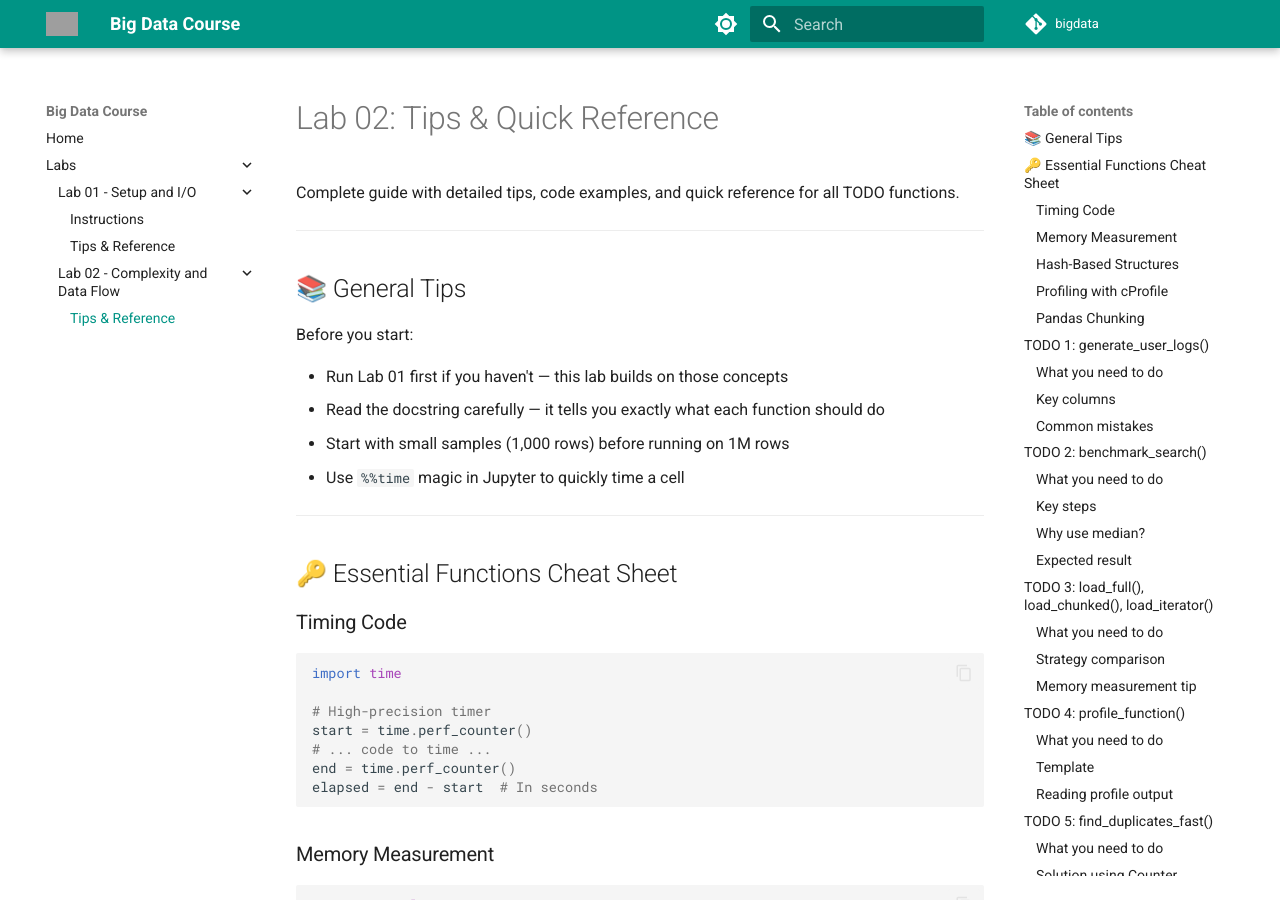
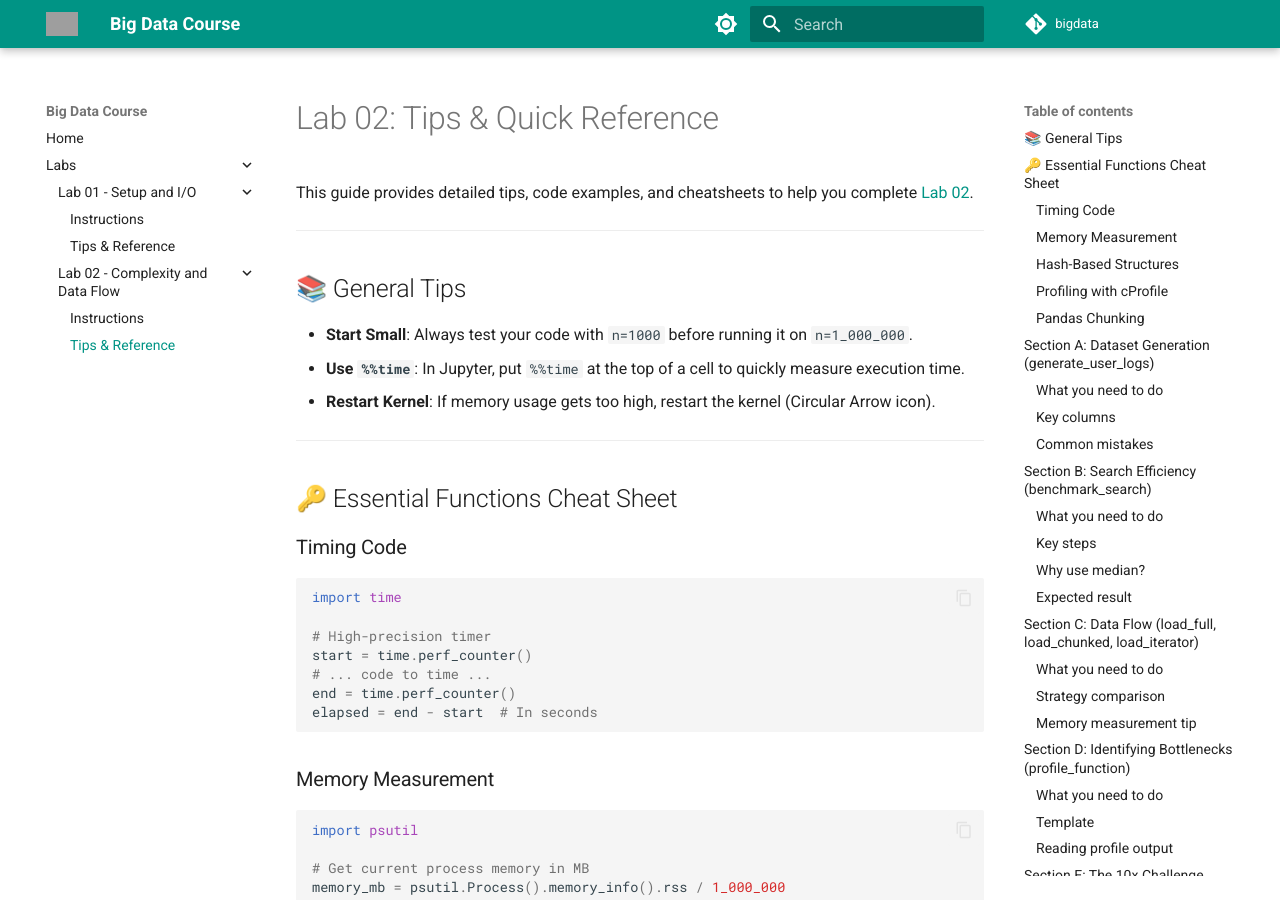
Before and after one commit to alvarodiez20/bigdata, an MkDocs documentation site: the page built from docs/labs/lab02_guide.md, in a window 1280 px wide and 900 px high. Built offline with MkDocs 1.6.1 and Material for MkDocs 9.7.7, drawn with Linux system fonts in a browser that asks for light colours; comment, search, counter and statistics services are not loaded; some of the changed text lies outside the part shown; grey boxes are pictures that could not be loaded.

Commit message:
Refactor Lab 02 docs on refinement branch (#7)
* Refactor Lab 02 docs on refinement branch

* Version bumped to 0.2.1

```diff
--- a/docs/labs/lab02_guide.md
+++ b/docs/labs/lab02_guide.md
@@ -1,17 +1,14 @@
 # Lab 02: Tips & Quick Reference
 
-Complete guide with detailed tips, code examples, and quick reference for all TODO functions.
+This guide provides detailed tips, code examples, and cheatsheets to help you complete [Lab 02](lab02_instructions.md).
 
 ---
 
 ## 📚 General Tips
 
-Before you start:
-
-- Run Lab 01 first if you haven't — this lab builds on those concepts
-- Read the docstring carefully — it tells you exactly what each function should do
-- Start with small samples (1,000 rows) before running on 1M rows
-- Use `%%time` magic in Jupyter to quickly time a cell
+- **Start Small**: Always test your code with `n=1000` before running it on `n=1_000_000`.
+- **Use `%%time`**: In Jupyter, put `%%time` at the top of a cell to quickly measure execution time.
+- **Restart Kernel**: If memory usage gets too high, restart the kernel (Circular Arrow icon).
 
 ---
 
@@ -73,7 +70,7 @@ for chunk in pd.read_csv("file.csv", chunksize=50000):
 
 ---
 
-## TODO 1: `generate_user_logs()`
+## Section A: Dataset Generation (`generate_user_logs`)
 
 ### What you need to do
 Generate a 1 million row synthetic dataset representing user activity logs.
@@ -93,7 +90,7 @@ Generate a 1 million row synthetic dataset representing user activity logs.
 
 ---
 
-## TODO 2: `benchmark_search()`
+## Section B: Search Efficiency (`benchmark_search`)
 
 ### What you need to do
 Compare O(N) list search vs O(1) set search.
@@ -115,7 +112,7 @@ Compare O(N) list search vs O(1) set search.
 
 ---
 
-## TODO 3: `load_full()`, `load_chunked()`, `load_iterator()`
+## Section C: Data Flow (`load_full`, `load_chunked`, `load_iterator`)
 
 ### What you need to do
 Compare three data loading strategies.
@@ -137,7 +134,7 @@ memory_used = end_mem - start_mem
 
 ---
 
-## TODO 4: `profile_function()`
+## Section D: Identifying Bottlenecks (`profile_function`)
 
 ### What you need to do
 Wrap a function with cProfile to identify bottlenecks.
@@ -167,7 +164,7 @@ stats_string = string_io.getvalue()
 
 ---
 
-## TODO 5: `find_duplicates_fast()`
+## Section E: The 10x Challenge (`find_duplicates_fast`)
 
 ### What you need to do
 Replace the O(N²) nested loop with an O(N) hash-based solution.
--- a/mkdocs.yml
+++ b/mkdocs.yml
@@ -33,6 +33,7 @@ nav:
       - Instructions: labs/lab01_setup_io.md
       - Tips & Reference: labs/lab01_guide.md
     - Lab 02 - Complexity and Data Flow:
+      - Instructions: labs/lab02_instructions.md
       - Tips & Reference: labs/lab02_guide.md
 
 markdown_extensions:
--- a/pyproject.toml
+++ b/pyproject.toml
@@ -1,6 +1,6 @@
 [project]
 name = "bigdata"
-version = "0.2.0"
+version = "0.2.1"
 description = "Big Data Exercises"
 readme = "README.md"
 requires-python = ">=3.11"
```
Also changed, not shown: docs/labs/lab02_instructions.md (added, +105 -0 lines), 1 other file.
